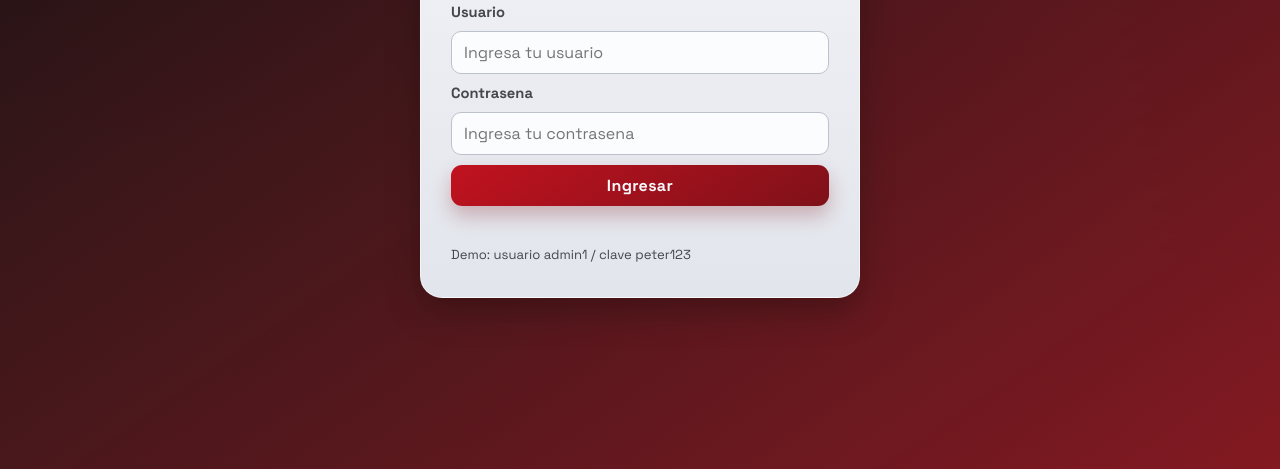
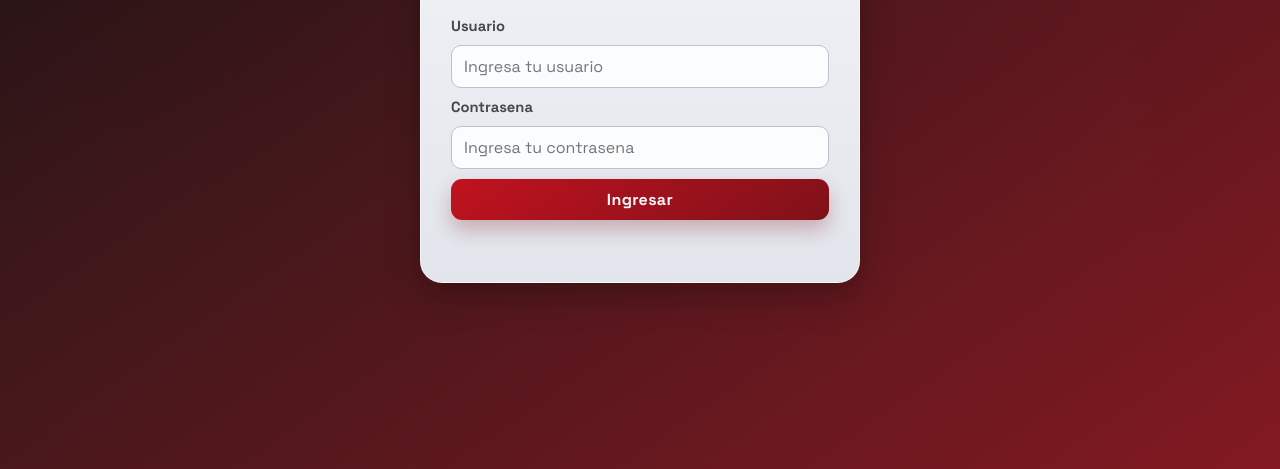
Before and after one commit to LuisLBB/Peter-electronic, a plain HTML site: page index.html in a window 1280 px wide. Shown: the part 331-800 px from the top of the page. Drawn offline with nearby package versions, Linux system fonts and the light colour scheme; no server answers.

Commit message:
Remove demo credentials from index.html
Removed demo credentials note from the login form.

```diff
--- a/index.html
+++ b/index.html
@@ -26,7 +26,6 @@
         <button type="submit" class="btn btn-primary">Ingresar</button>
         <p id="loginError" class="form-error" aria-live="polite"></p>
       </form>
-      <p class="cred-note">Demo: usuario admin1 / clave peter123</p>
     </div>
   </div>
 
```
